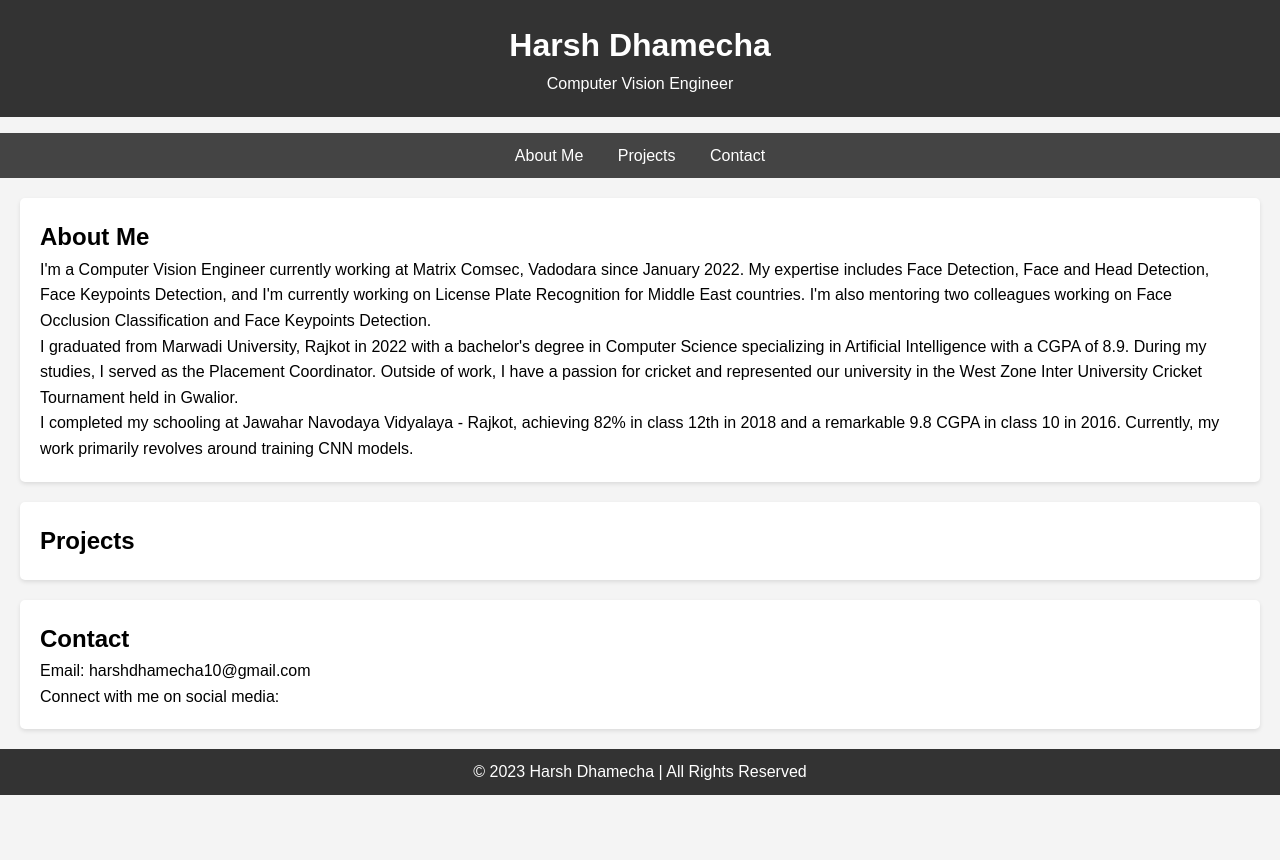
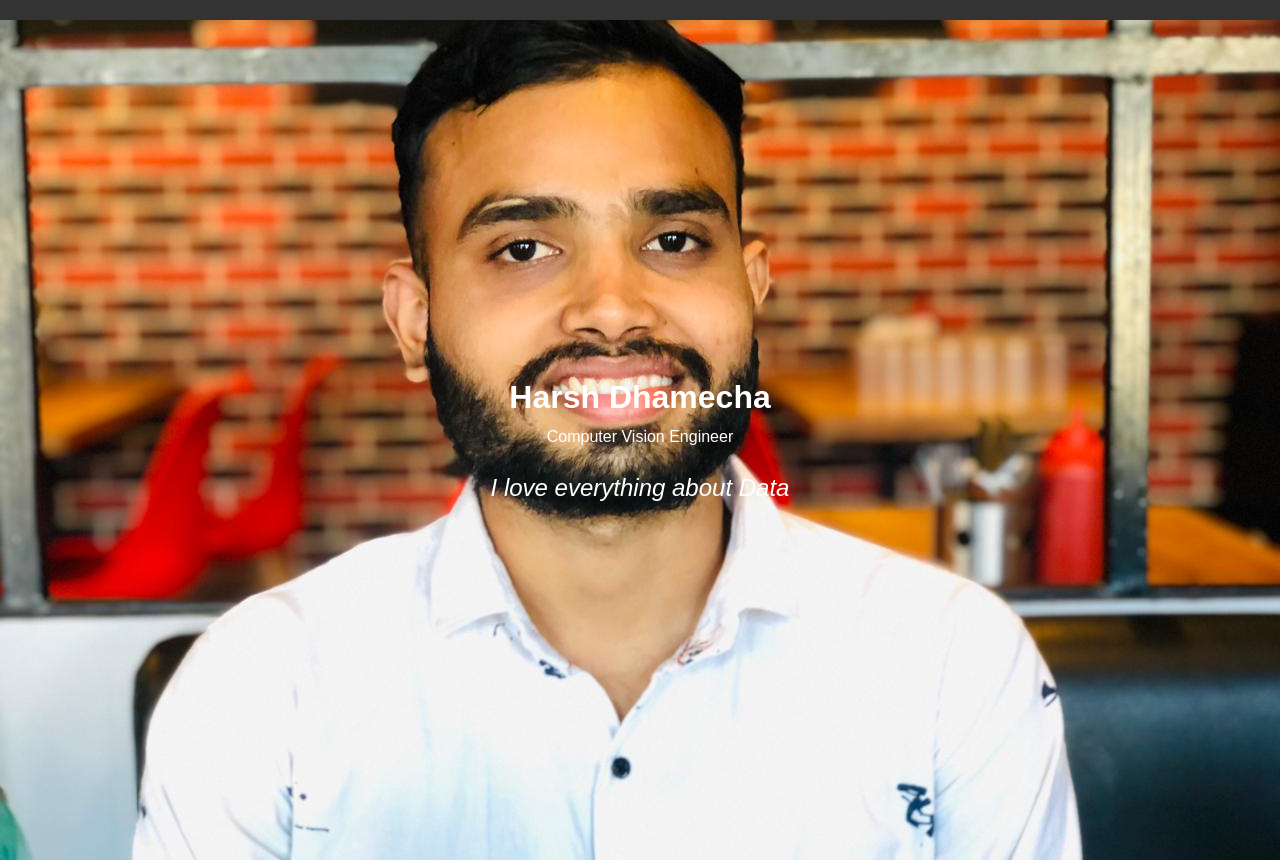
Before and after one commit to harshdhamecha/harshdhamecha.github.io, a plain HTML site: page index.html in a window 1280 px wide. Shown: the top 860 px of the page. Before the commit the page ends 800 px from the top, so only its background shows below. Drawn offline with Linux system fonts and the light colour scheme.

Commit message:
added image

```diff
--- a/index.html
+++ b/index.html
@@ -10,8 +10,11 @@
 </head>
 <body>
     <header>
-        <h1>Harsh Dhamecha</h1>
-        <p>Computer Vision Engineer</p>
+        <div class="background-image">
+            <h1>Harsh Dhamecha</h1>
+            <p>Computer Vision Engineer</p>
+            <p class="quote">I love everything about Data</p>
+        </div>
     </header>
 
     <nav>
--- a/style.css
+++ b/style.css
@@ -16,6 +16,30 @@ header {
     color: #fff;
     text-align: center;
     padding: 20px 0;
+    position: relative;
+    overflow: hidden;
+}
+
+/* Adjust background sizing and positioning */
+.background-image {
+    background-image: url('front.jpg'); /* Replace 'your-photo.jpg' with the path to your photo */
+    background-size: cover;
+    background-position: center;
+    background-repeat: no-repeat;
+    height: 100vh; /* Set the height of the header to the viewport height */
+    display: flex;
+    flex-direction: column;
+    justify-content: center;
+    align-items: center;
+    text-align: center;
+    color: #fff;
+    padding: 20px;
+}
+
+.quote {
+    font-size: 24px;
+    font-style: italic;
+    margin-top: 20px;
 }
 
 nav ul {
```
Also changed, not shown: front.jpg (added), 1 other file.
